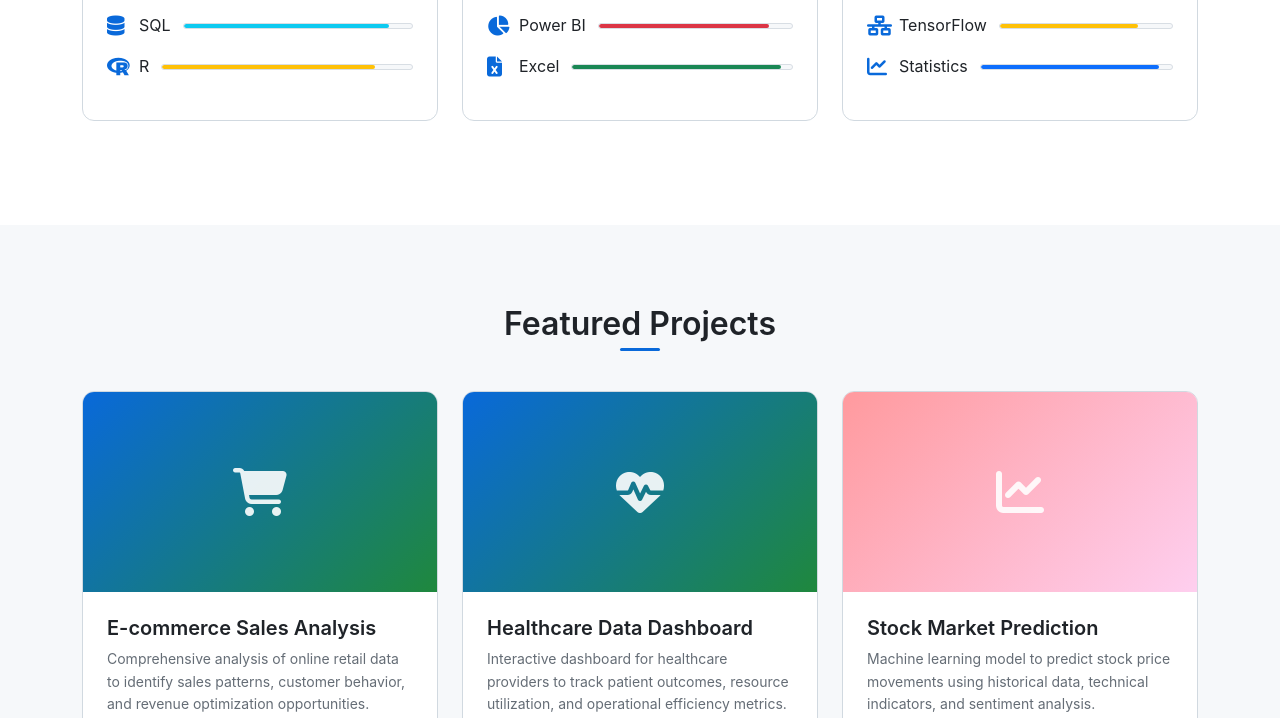
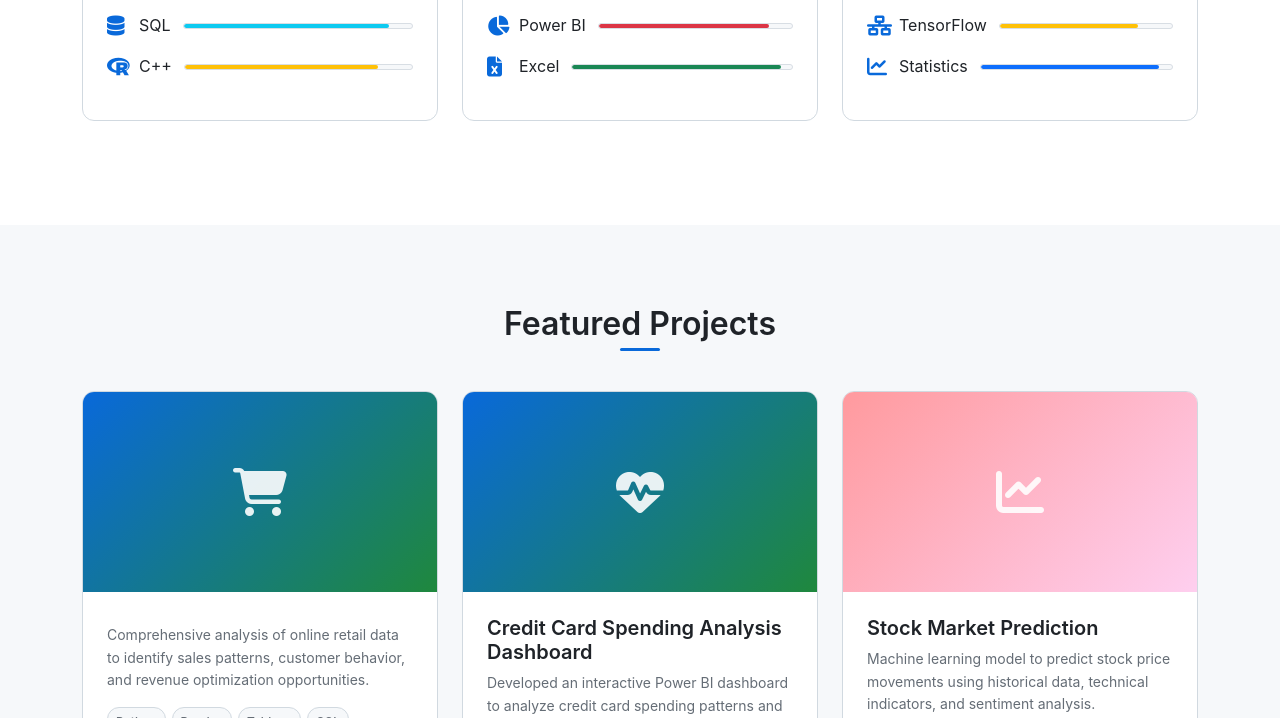
Before and after one commit to tauif2026/Portfolio, a plain HTML site: page index.html in a window 1280 px wide. Shown: the part 1682-2400 px from the top of the page. Drawn offline with nearby package versions, Linux system fonts and the light colour scheme.

Commit message:
index.html

```diff
--- a/index.html
+++ b/index.html
@@ -878,7 +878,7 @@ body {
                         </div>
                         <div class="skill-item">
                             <i class="fab fa-r-project"></i>
-                            <span>R</span>
+                            <span>C++</span>
                             <div class="skill-progress">
                                 <div class="progress">
                                     <div class="progress-bar bg-warning" data-width="85"></div>
@@ -968,7 +968,7 @@ body {
                             <i class="fas fa-shopping-cart"></i>
                         </div>
                         <div class="project-content">
-                            <h3 class="project-title">E-commerce Sales Analysis</h3>
+                            <h3 class="project-title"></h3>
                             <p class="project-description">Comprehensive analysis of online retail data to identify sales patterns, customer behavior, and revenue optimization opportunities.</p>
                             <div class="project-tech">
                                 <span class="tech-tag">Python</span>
@@ -990,8 +990,8 @@ body {
                             <i class="fas fa-heartbeat"></i>
                         </div>
                         <div class="project-content">
-                            <h3 class="project-title">Healthcare Data Dashboard</h3>
-                            <p class="project-description">Interactive dashboard for healthcare providers to track patient outcomes, resource utilization, and operational efficiency metrics.</p>
+                            <h3 class="project-title">Credit Card Spending Analysis Dashboard</h3>
+                            <p class="project-description">Developed an interactive Power BI dashboard to analyze credit card spending patterns and customer behavior for data-driven insights.</p>
                             <div class="project-tech">
                                 <span class="tech-tag">Power BI</span>
                                 <span class="tech-tag">SQL Server</span>
@@ -999,8 +999,8 @@ body {
                                 <span class="tech-tag">Excel</span>
                             </div>
                             <div class="project-links">
-                                <a href="#"><i class="fab fa-github"></i> Code</a>
-                                <a href="#"><i class="fas fa-external-link-alt"></i> Live Demo</a>
+                                <a href="https://github.com/tauif2026/Credit_Card_Financial-dashboard"><i class="fab fa-github"></i> Code</a>
+                                <a href="https://github.com/tauif2026/Credit_Card_Financial-dashboard"><i class="fas fa-external-link-alt"></i> Live Demo</a>
                             </div>
                         </div>
                     </div>
```
